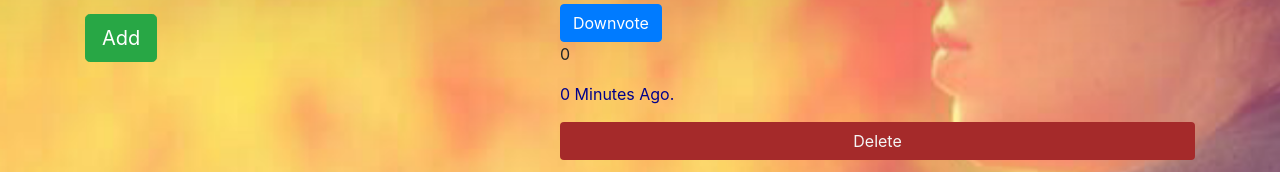
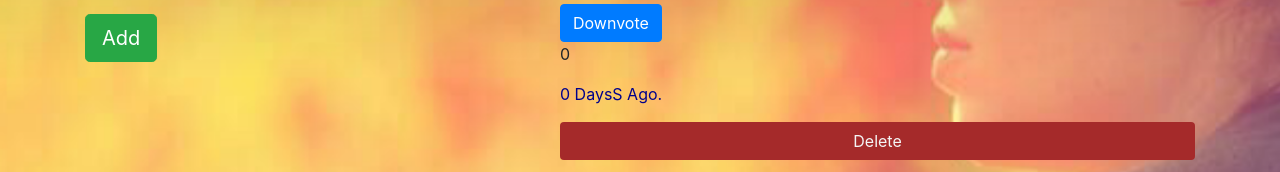
Before and after one commit to Sigilai5/Quote-Book, an Angular app: page / in a window 1280 px wide. Shown: the part 456-628 px from the top of the page. Built offline with nearby package versions, Linux system fonts and the light colour scheme.

Commit message:
changed minutes ago to days ago

```diff
--- a/src/app/quote-display/quote-display.component.html
+++ b/src/app/quote-display/quote-display.component.html
@@ -7,7 +7,7 @@
     <p>{{quote.upvotes}}</p>
     <button class="btn btn-primary" (click)="downVote(i)">Downvote</button>
     <p>{{quote.downvotes}}</p>
-    <p class="time">{{quote.displayTime|displayTime}} Minutes Ago.</p>
+    <p class="time">{{quote.displayTime|displayTime}} DaysS Ago.</p>
     <button (click) = 'quoteDelete(i)' class="btn btn-block" id="del" style="color: whitesmoke">Delete </button>
 
 </div>
```
Also changed, not shown: 3 other files (tests, documents, lock files or other folders).
